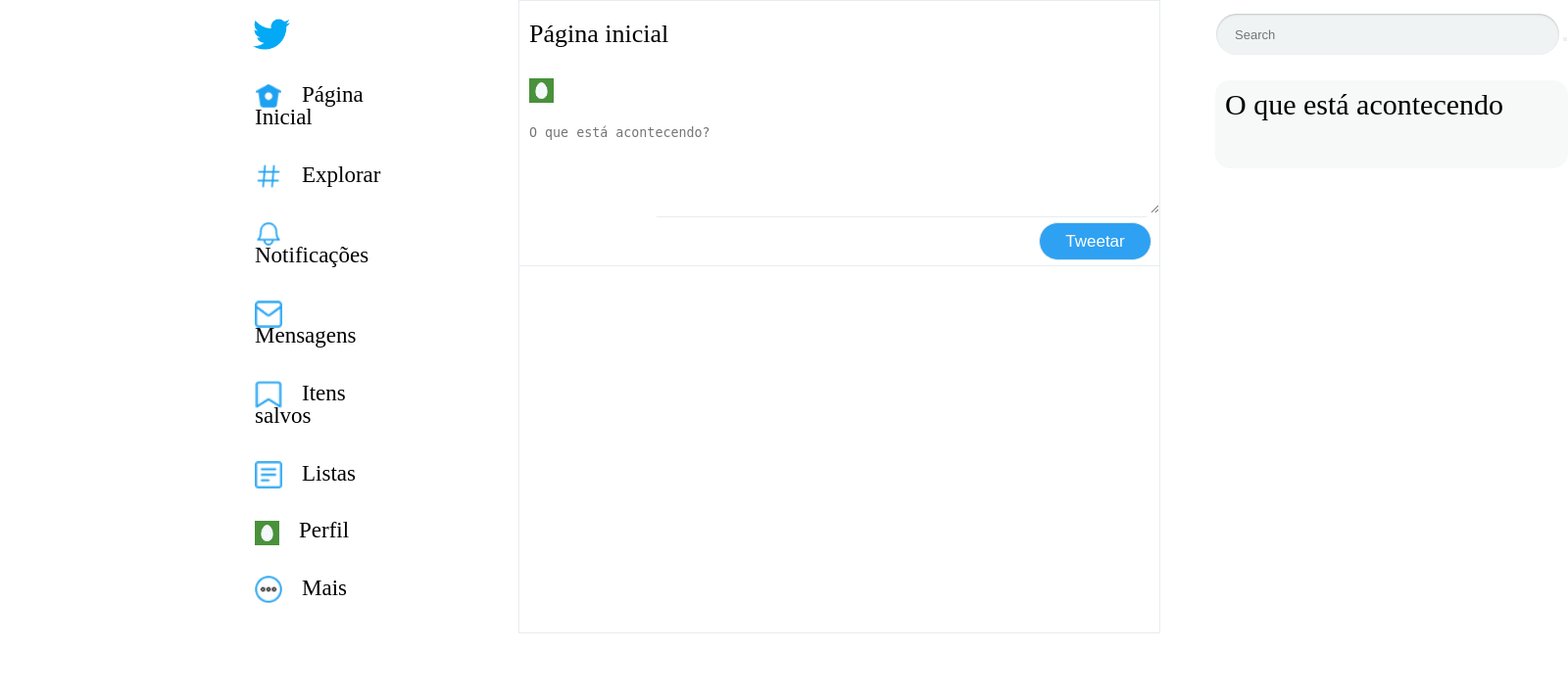
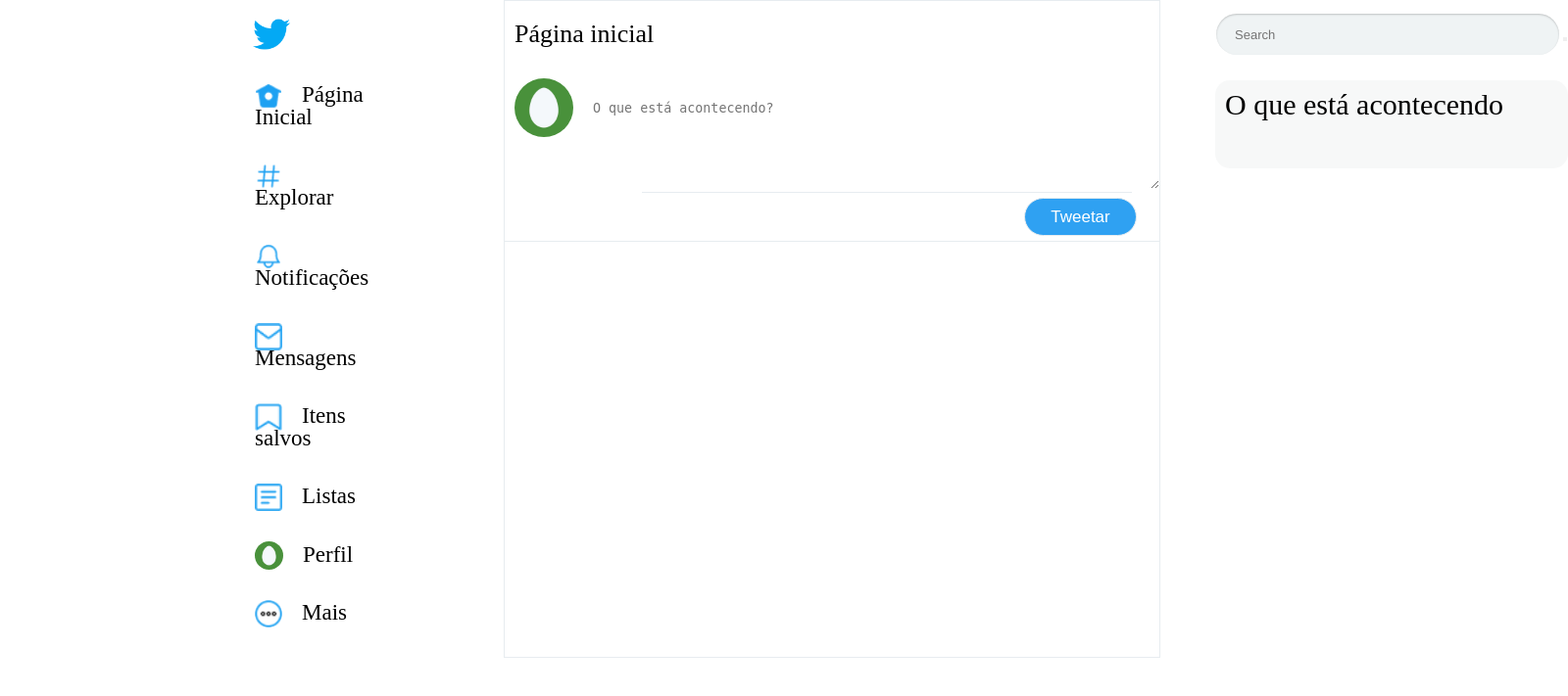
Before and after one commit to luccaribeiro/Twitter-Clone, a Django app: template timeline/templates/timeline/principal.html in a window 1600 px wide. Shown: the top 711 px of the page at 98% size. Run offline with Django 4.2, Linux system fonts and the light colour scheme; the template is opened without the code that fills it: values that come from a table or form of the project are taken from there, others are empty; the visitor is signed in with stand-in values (Sample User, id 1).

Commit message:
atualizando a exibição de imagem na timeline

```diff
--- a/timeline/forms.py
+++ b/timeline/forms.py
@@ -64,4 +64,4 @@ class ProfileForm(forms.ModelForm):
 
     class Meta:
         model = Profile
-        fields = ["nickname", "avatar", "capa" ,"bio"]
+        fields = ["nickname", "avatar", "capa", "bio"]
--- a/timeline/static/timeline/css/principal.css
+++ b/timeline/static/timeline/css/principal.css
@@ -49,8 +49,9 @@ font-size: 23px;
 }
 
 .cabecalho-menunav > .cabecalho-menulista > li > .foto-perfil > img {
-  width: 25px;
-  height: 25px;
+  width: 29px;
+  height: 29px;
+  border-radius: 50%;
 }
 
 .conteudo-principal {
@@ -68,16 +69,16 @@ font-size: 23px;
 
 .tuiteimagem-perfil {
   margin-left: 10px;
-  width: 25px;
-  height: 25px;
   margin-top: 11px;
+  border-radius: 50%;
+  width: 60px;
 }
 
 #formzinho {
-  width: 643px;
+  width: 578px;
   height: 90px;
-  margin-left: 10px;
-  margin-top: 20px;
+  margin-left: 90px;
+  margin-top: -40px;
   border: none;
   outline: none;
 }
@@ -160,15 +161,16 @@ span {
   display: flex;
   width: 550px;
   height: 100px;
-  margin-left: 50px;
+  margin-left: 73px;
   border-radius: 15px;
   margin-top: 25px;
+  margin: 25px 0 0 73px;
 }
 
 .retuite > img{
   border-radius: 50%;
-  width: 56px;
-  height: 58px;
+  width: 50px;
+  height: 50px;
   margin: 16px 10px 0px 16px;
 }
 
@@ -188,7 +190,8 @@ span {
 
 .retuite > .texto-retuite{
   margin-top: 54px!important;
-  margin-left: -324px;
+  margin-left: -264px;
+  width: 350px;
 }
 
 .retuite > .texto-retuite:hover{
--- a/timeline/static/timeline/css/repost.css
+++ b/timeline/static/timeline/css/repost.css
@@ -116,7 +116,7 @@ header > .logo-twitter > img {
 }
 
 .tuite-original > h4{
-    margin: 50px 0 0 -333px;
+    margin: 50px 0 0 -281px;
     font-weight: lighter;
     font-size: 18px;
 }
```
Also changed, not shown: media/profile_images/263791054_1314000582344222_1665655424508749569_n.jpg (added).
